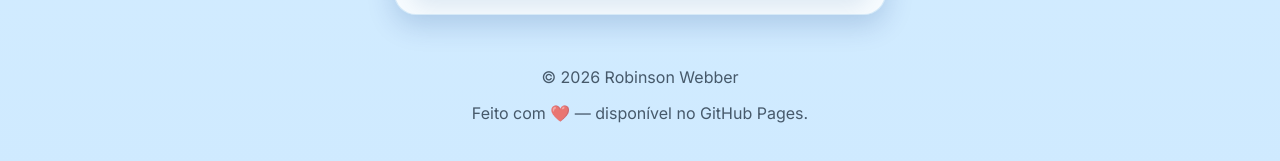
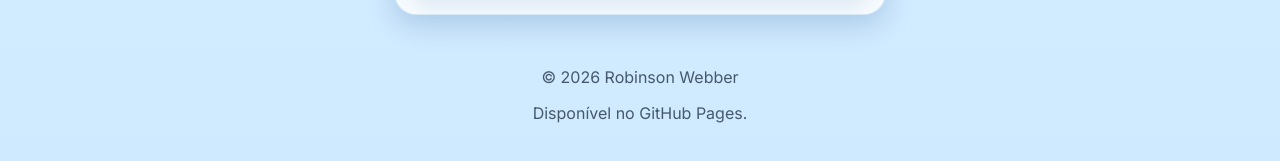
Before and after one commit to RobinsonWebber/Linkfree, a plain HTML site: page index.html in a window 1280 px wide. Shown: the part 1308-1469 px from the top of the page. Drawn offline with Linux system fonts and the light colour scheme.

Commit message:
Update footer text in index.html
Removed the phrase 'Feito com ❤️' from the footer.

```diff
--- a/index.html
+++ b/index.html
@@ -51,7 +51,7 @@
 
     <footer class="footer">
       <p id="footerText"></p>
-      <p class="tiny">Feito com ❤️ — disponível no GitHub Pages.</p>
+      <p class="tiny">Disponível no GitHub Pages.</p>
     </footer>
   </main>
 
```
